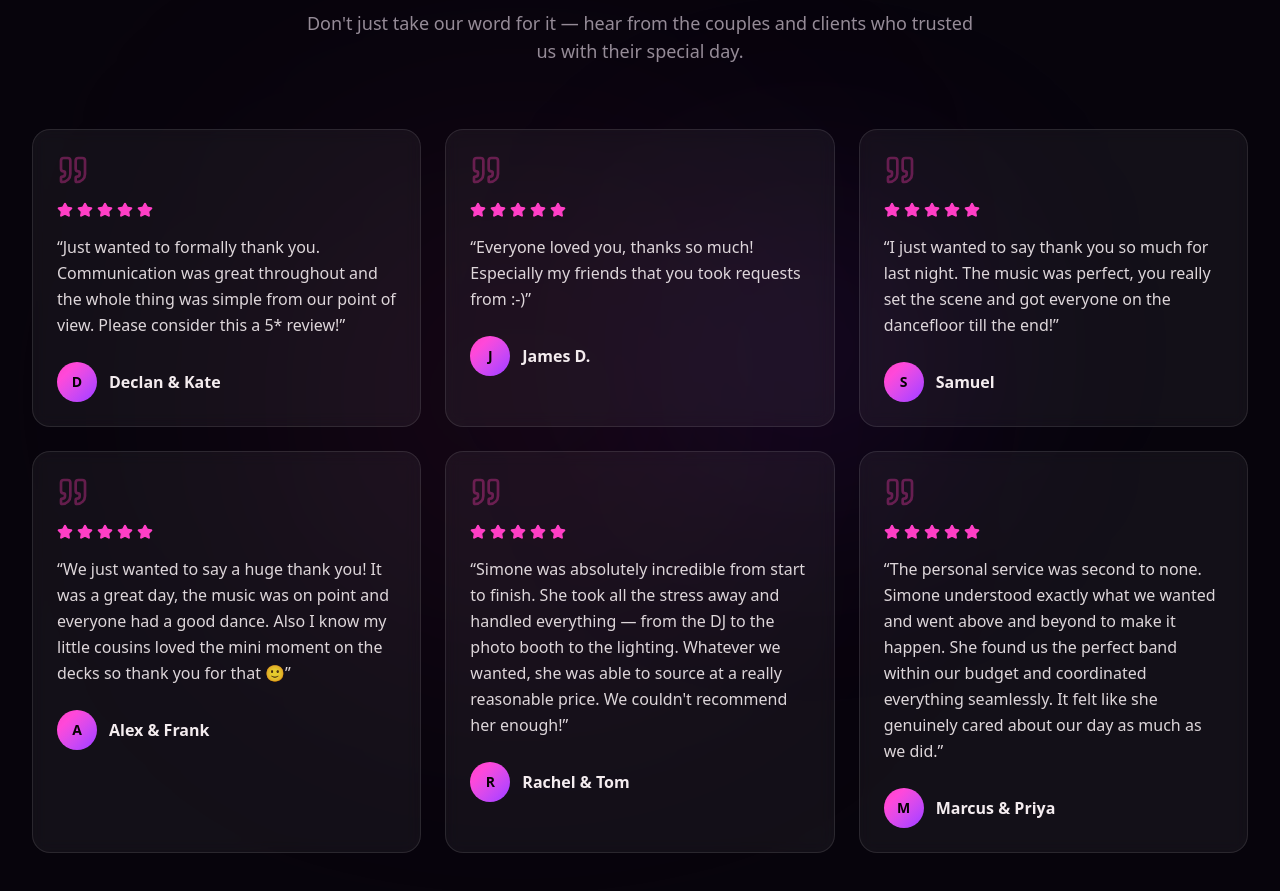
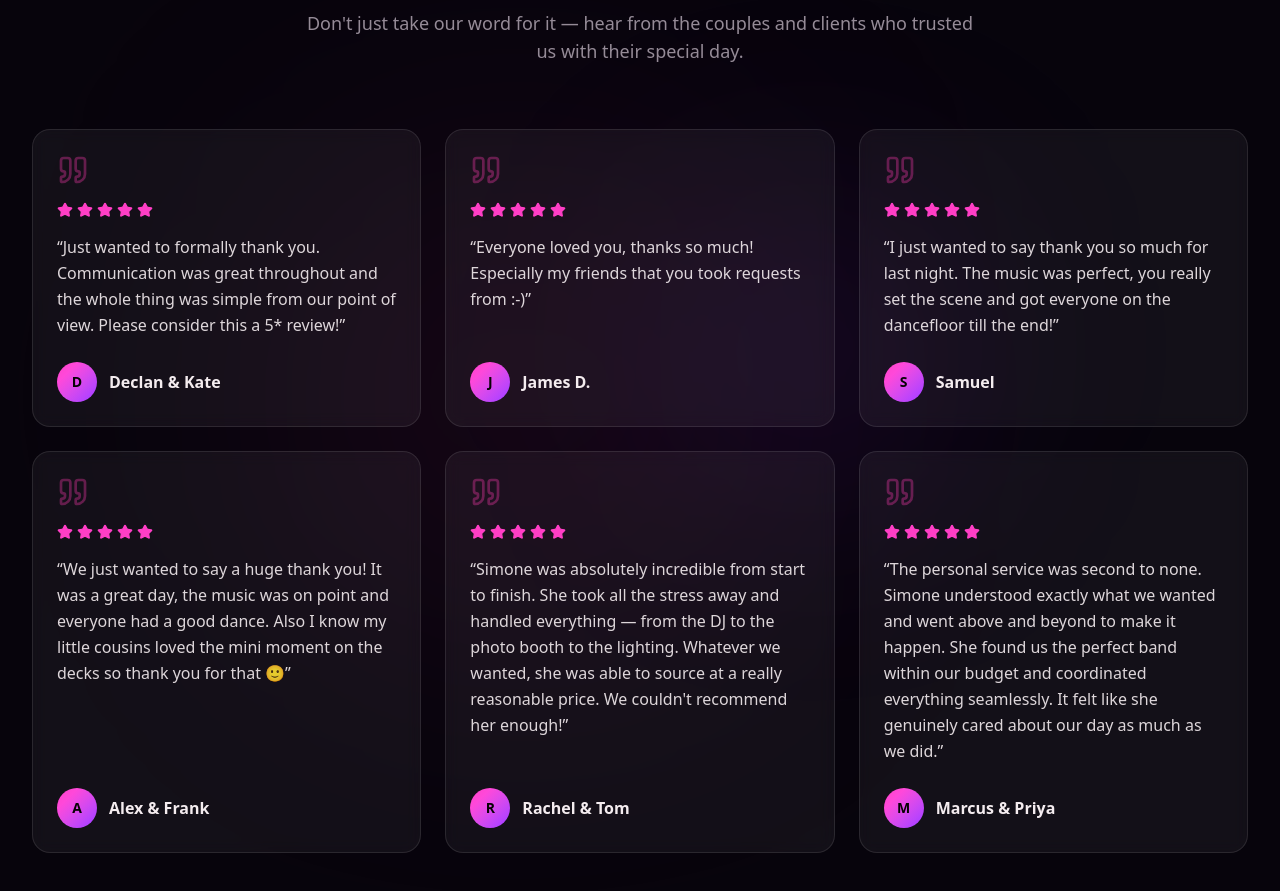
Before and after one commit to jackvdp/mms-website, a Next.js app: page / in a window 1280 px wide. Shown: the part 4900-5791 px from the top of the page. Built offline with nearby package versions, Linux system fonts and the light colour scheme.

Commit message:
line up testimonials names

```diff
--- a/src/components/testimonials.tsx
+++ b/src/components/testimonials.tsx
@@ -82,7 +82,7 @@ export function Testimonials() {
               variants={cardVariants}
               transition={{ duration: 0.6, ease: "easeOut" }}
               whileHover={{ y: -6 }}
-              className={`group relative rounded-2xl border border-white/10 bg-white/5 p-6 backdrop-blur-sm transition-all hover:border-primary/30 hover:bg-white/10 ${
+              className={`group relative rounded-2xl border border-white/10 bg-white/5 p-6 backdrop-blur-sm transition-all hover:border-primary/30 hover:bg-white/10 flex flex-col ${
                 index === 4 || index === 5 ? "lg:col-span-1" : ""
               }`}
             >
@@ -100,12 +100,12 @@ export function Testimonials() {
               </div>
 
               {/* Text */}
-              <p className="text-foreground/90 leading-relaxed mb-6">
+              <p className="text-foreground/90 leading-relaxed mb-6 flex-grow">
                 &ldquo;{testimonial.text}&rdquo;
               </p>
 
               {/* Name */}
-              <div className="flex items-center gap-3">
+              <div className="flex items-center gap-3 mt-auto">
                 <div className="h-10 w-10 rounded-full bg-gradient-to-br from-primary to-neon-purple flex items-center justify-center text-primary-foreground font-bold text-sm">
                   {testimonial.name.charAt(0)}
                 </div>
```
